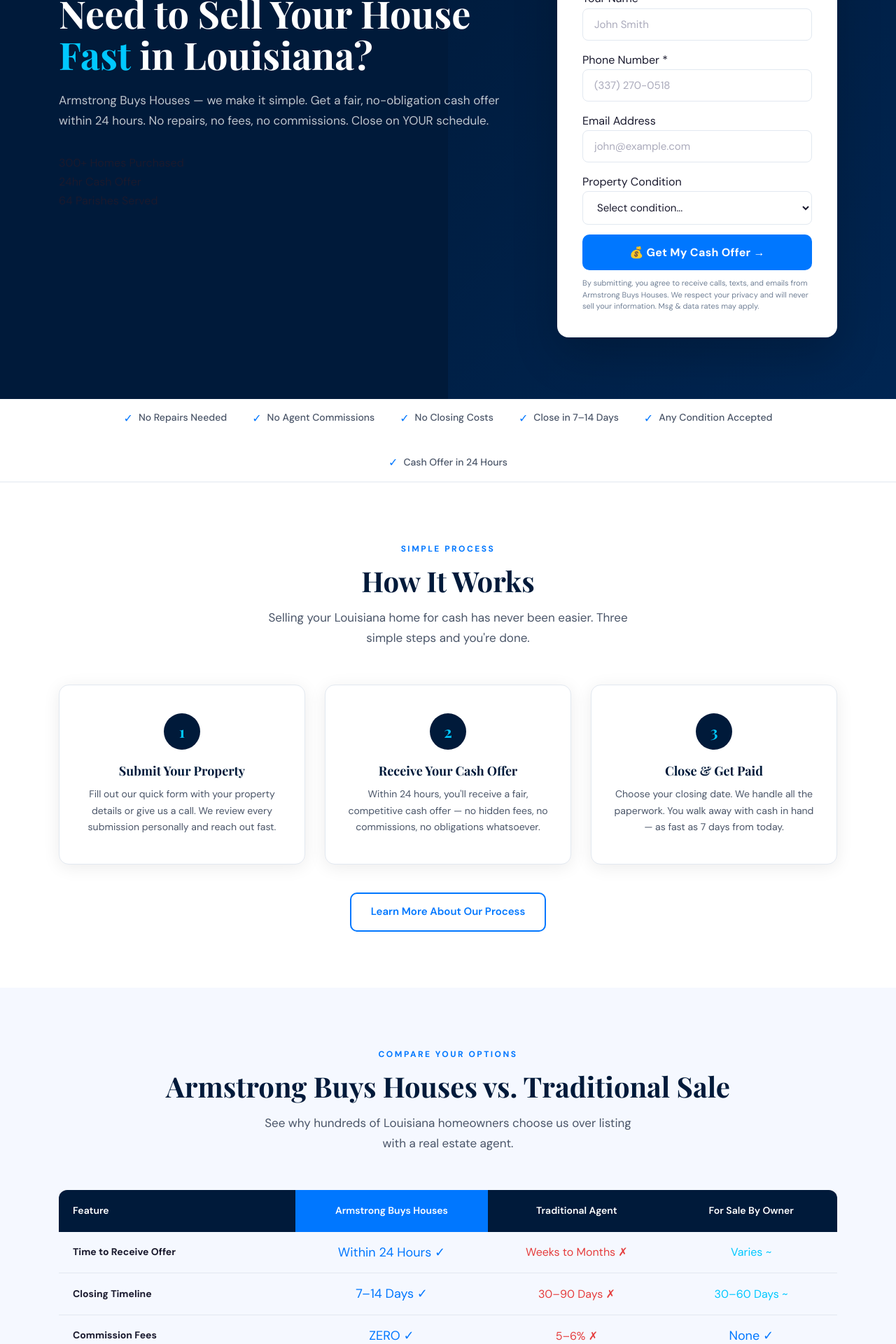
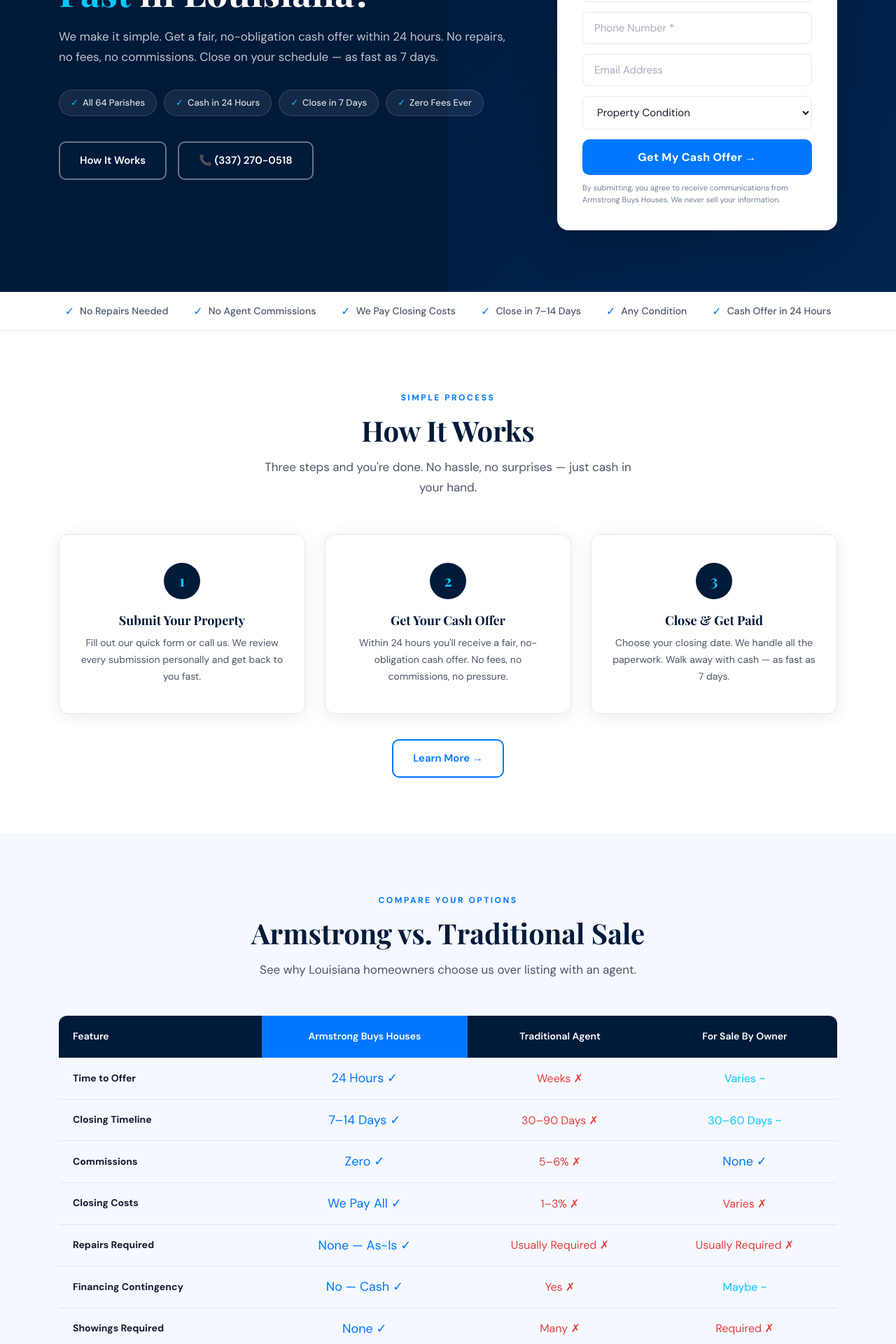
Before and after one commit to Armstrongrealestate/Website, a Flask app: page / in a window 1280 px wide. Shown: the part 400-2320 px from the top of the page at 70% size. Run offline with Flask 3, Linux system fonts and the light colour scheme.

Commit message:
update index html

```diff
--- a/templates/index.html
+++ b/templates/index.html
@@ -1,8 +1,7 @@
 {% extends "base.html" %}
 
 {% block title %}Armstrong Buys Houses | We Buy Houses Fast in Louisiana — All 64 Parishes{% endblock %}
-{% block meta_desc %}We buy houses fast for cash in ALL 64 Louisiana parishes. Get a fair cash offer in 24 hours. No repairs, no fees, no real estate commissions. Call Armstrong Buys Houses today!{% endblock %}
-{% block meta_keys %}we buy houses Louisiana, sell my house fast Louisiana, cash home buyers Louisiana, sell house as-is Louisiana, cash offer Louisiana, Armstrong buys houses{% endblock %}
+{% block meta_desc %}Family-owned cash home buyers in ALL 64 Louisiana parishes. Get a fair cash offer in 24 hours. No repairs, no fees, no commissions. Armstrong Buys Houses — call (337) 270-0518!{% endblock %}
 {% block canonical %}/{% endblock %}
 
 {% block content %}
@@ -12,62 +11,51 @@
   <div class="container">
     <div class="hero-grid">
       <div class="hero-text">
-        <div class="hero-badges">
-          <span class="badge badge-gold">⭐ Trusted Since 2020</span>
-          <span class="badge">✓ All 64 Louisiana Parishes</span>
-          <span class="badge">💰 Cash in 7 Days</span>
+        <div class="hero-eyebrow">⭐ Family-Owned &amp; Operated Since 2020</div>
+        <h1>Need to Sell Your House <em>Fast</em> in Louisiana?</h1>
+        <p>We make it simple. Get a fair, no-obligation cash offer within 24 hours. No repairs, no fees, no commissions. Close on your schedule — as fast as 7 days.</p>
+        <div class="trust-pills">
+          <span class="trust-pill"><span class="dot">✓</span> All 64 Parishes</span>
+          <span class="trust-pill"><span class="dot">✓</span> Cash in 24 Hours</span>
+          <span class="trust-pill"><span class="dot">✓</span> Close in 7 Days</span>
+          <span class="trust-pill"><span class="dot">✓</span> Zero Fees Ever</span>
         </div>
-        <h1>Need to Sell Your House <em>Fast</em> in Louisiana?</h1>
-        <p>Armstrong Buys Houses — we make it simple. Get a fair, no-obligation cash offer within 24 hours. No repairs, no fees, no commissions. Close on YOUR schedule.</p>
-        <div class="hero-stats">
-          <div class="stat-card">
-            <span class="num">300+</span>
-            <span class="label">Homes Purchased</span>
-          </div>
-          <div class="stat-card">
-            <span class="num">24hr</span>
-            <span class="label">Cash Offer</span>
-          </div>
-          <div class="stat-card">
-            <span class="num">64</span>
-            <span class="label">Parishes Served</span>
-          </div>
+        <div style="display:flex; gap:16px; flex-wrap:wrap;">
+          <a href="/how-it-works" class="btn-outline-white">How It Works</a>
+          <a href="tel:+13372700518" class="btn-outline-white">📞 (337) 270-0518</a>
         </div>
       </div>
+
+      <!-- FORM -->
       <div class="offer-card">
         <h3>Get Your Free Cash Offer</h3>
-        <p class="sub">No obligation — respond within 24 hours</p>
-        <form class="offer-form" id="heroForm" action="https://formspree.io/f/xbdejkar" method="POST">
+        <p class="sub">No obligation — we respond within 24 hours</p>
+        <form class="offer-form" action="https://formspree.io/f/xbdejkar" method="POST">
           <div class="form-group">
-            <label>Property Address *</label>
-            <input type="text" name="address" placeholder="123 Main St, New Orleans, LA" required />
+            <input type="text" name="address" placeholder="Property Address *" required />
           </div>
           <div class="form-group">
-            <label>Your Name *</label>
-            <input type="text" name="name" placeholder="John Smith" required />
+            <input type="text" name="name" placeholder="Your Full Name *" required />
           </div>
           <div class="form-group">
-            <label>Phone Number *</label>
-            <input type="tel" name="phone" placeholder="(337) 270-0518" required />
+            <input type="tel" name="phone" placeholder="Phone Number *" required />
           </div>
           <div class="form-group">
-            <label>Email Address</label>
-            <input type="email" name="email" placeholder="john@example.com" />
+            <input type="email" name="email" placeholder="Email Address" />
           </div>
           <div class="form-group">
-            <label>Property Condition</label>
             <select name="condition">
-              <option value="">Select condition...</option>
+              <option value="">Property Condition</option>
               <option>Excellent — Move-in ready</option>
               <option>Good — Minor repairs needed</option>
               <option>Fair — Some repairs needed</option>
-              <option>Poor — Major repairs/renovations</option>
+              <option>Poor — Major repairs needed</option>
               <option>Very Poor — Significant damage</option>
             </select>
           </div>
-          <button type="submit" class="btn-primary">💰 Get My Cash Offer →</button>
-          <div class="success-msg">✅ Thank you! We'll contact you within 24 hours with your cash offer.</div>
-          <p class="form-disclaimer">By submitting, you agree to receive calls, texts, and emails from Armstrong Buys Houses. We respect your privacy and will never sell your information. Msg &amp; data rates may apply.</p>
+          <button type="submit" class="btn-primary">Get My Cash Offer →</button>
+          <div class="success-msg">✅ Thank you! We'll contact you within 24 hours.</div>
+          <p class="form-disclaimer">By submitting, you agree to receive communications from Armstrong Buys Houses. We never sell your information.</p>
         </form>
       </div>
     </div>
@@ -80,9 +68,9 @@
     <div class="trust-items">
       <div class="trust-item"><span class="icon">✓</span> No Repairs Needed</div>
       <div class="trust-item"><span class="icon">✓</span> No Agent Commissions</div>
-      <div class="trust-item"><span class="icon">✓</span> No Closing Costs</div>
+      <div class="trust-item"><span class="icon">✓</span> We Pay Closing Costs</div>
       <div class="trust-item"><span class="icon">✓</span> Close in 7–14 Days</div>
-      <div class="trust-item"><span class="icon">✓</span> Any Condition Accepted</div>
+      <div class="trust-item"><span class="icon">✓</span> Any Condition</div>
       <div class="trust-item"><span class="icon">✓</span> Cash Offer in 24 Hours</div>
     </div>
   </div>
@@ -94,38 +82,38 @@
     <div class="section-header">
       <span class="eyebrow">Simple Process</span>
       <h2>How It Works</h2>
-      <p>Selling your Louisiana home for cash has never been easier. Three simple steps and you're done.</p>
+      <p>Three steps and you're done. No hassle, no surprises — just cash in your hand.</p>
     </div>
     <div class="steps-grid">
       <div class="step-card">
         <div class="step-num">1</div>
         <h3>Submit Your Property</h3>
-        <p>Fill out our quick form with your property details or give us a call. We review every submission personally and reach out fast.</p>
+        <p>Fill out our quick form or call us. We review every submission personally and get back to you fast.</p>
       </div>
       <div class="step-card">
         <div class="step-num">2</div>
-        <h3>Receive Your Cash Offer</h3>
-        <p>Within 24 hours, you'll receive a fair, competitive cash offer — no hidden fees, no commissions, no obligations whatsoever.</p>
+        <h3>Get Your Cash Offer</h3>
+        <p>Within 24 hours you'll receive a fair, no-obligation cash offer. No fees, no commissions, no pressure.</p>
       </div>
       <div class="step-card">
         <div class="step-num">3</div>
         <h3>Close &amp; Get Paid</h3>
-        <p>Choose your closing date. We handle all the paperwork. You walk away with cash in hand — as fast as 7 days from today.</p>
+        <p>Choose your closing date. We handle all the paperwork. Walk away with cash — as fast as 7 days.</p>
       </div>
     </div>
-    <div style="text-align:center; margin-top:40px;">
-      <a href="/how-it-works" class="btn-secondary">Learn More About Our Process</a>
+    <div style="text-align:center; margin-top:36px;">
+      <a href="/how-it-works" class="btn-secondary">Learn More →</a>
     </div>
   </div>
 </section>
 
-<!-- WHY CHOOSE US vs. TRADITIONAL -->
+<!-- COMPARISON -->
 <section class="section section-alt">
   <div class="container">
     <div class="section-header">
       <span class="eyebrow">Compare Your Options</span>
-      <h2>Armstrong Buys Houses vs. Traditional Sale</h2>
-      <p>See why hundreds of Louisiana homeowners choose us over listing with a real estate agent.</p>
+      <h2>Armstrong vs. Traditional Sale</h2>
+      <p>See why Louisiana homeowners choose us over listing with an agent.</p>
     </div>
     <div style="overflow-x:auto;">
       <table class="comparison-table">
@@ -138,60 +126,13 @@
           </tr>
         </thead>
         <tbody>
-          <tr>
-            <td><strong>Time to Receive Offer</strong></td>
-            <td class="check">Within 24 Hours ✓</td>
-            <td class="cross">Weeks to Months ✗</td>
-            <td class="maybe">Varies ~</td>
-          </tr>
-          <tr>
-            <td><strong>Closing Timeline</strong></td>
-            <td class="check">7–14 Days ✓</td>
-            <td class="cross">30–90 Days ✗</td>
-            <td class="maybe">30–60 Days ~</td>
-          </tr>
-          <tr>
-            <td><strong>Commission Fees</strong></td>
-            <td class="check">ZERO ✓</td>
-            <td class="cross">5–6% ✗</td>
-            <td class="check">None ✓</td>
-          </tr>
-          <tr>
-            <td><strong>Closing Costs</strong></td>
-            <td class="check">We Pay All ✓</td>
-            <td class="cross">1–3% ✗</td>
-            <td class="cross">Varies ✗</td>
-          </tr>
-          <tr>
-            <td><strong>Repairs Required</strong></td>
-            <td class="check">None — As-Is ✓</td>
-            <td class="cross">Usually Required ✗</td>
-            <td class="cross">Usually Required ✗</td>
-          </tr>
-          <tr>
-            <td><strong>Home Inspection Contingency</strong></td>
-            <td class="check">No ✓</td>
-            <td class="cross">Yes ✗</td>
-            <td class="cross">Yes ✗</td>
-          </tr>
-          <tr>
-            <td><strong>Financing Contingency</strong></td>
-            <td class="check">No — Cash Buyer ✓</td>
-            <td class="cross">Yes ✗</td>
-            <td class="maybe">Maybe ~</td>
-          </tr>
-          <tr>
-            <td><strong>Showings / Open Houses</strong></td>
-            <td class="check">None ✓</td>
-            <td class="cross">Many Required ✗</td>
-            <td class="cross">Required ✗</td>
-          </tr>
-          <tr>
-            <td><strong>Sale Falls Through Risk</strong></td>
-            <td class="check">Very Low ✓</td>
-            <td class="cross">High (25%+) ✗</td>
-            <td class="cross">High ✗</td>
-          </tr>
+          <tr><td><strong>Time to Offer</strong></td><td class="check">24 Hours ✓</td><td class="cross">Weeks ✗</td><td class="maybe">Varies ~</td></tr>
+          <tr><td><strong>Closing Timeline</strong></td><td class="check">7–14 Days ✓</td><td class="cross">30–90 Days ✗</td><td class="maybe">30–60 Days ~</td></tr>
+          <tr><td><strong>Commissions</strong></td><td class="check">Zero ✓</td><td class="cross">5–6% ✗</td><td class="check">None ✓</td></tr>
+          <tr><td><strong>Closing Costs</strong></td><td class="check">We Pay All ✓</td><td class="cross">1–3% ✗</td><td class="cross">Varies ✗</td></tr>
+          <tr><td><strong>Repairs Required</strong></td><td class="check">None — As-Is ✓</td><td class="cross">Usually Required ✗</td><td class="cross">Usually Required ✗</td></tr>
+          <tr><td><strong>Financing Contingency</strong></td><td class="check">No — Cash ✓</td><td class="cross">Yes ✗</td><td class="maybe">Maybe ~</td></tr>
+          <tr><td><strong>Showings Required</strong></td><td class="check">None ✓</td><td class="cross">Many ✗</td><td class="cross">Required ✗</td></tr>
         </tbody>
       </table>
     </div>
@@ -202,56 +143,17 @@
 <section class="section">
   <div class="container">
     <div class="section-header">
-      <span class="eyebrow">Why Choose Armstrong</span>
-      <h2>We Buy Louisiana Homes in Any Situation</h2>
+      <span class="eyebrow">Any Situation</span>
+      <h2>We Buy in Any Situation</h2>
       <p>No matter why you need to sell, we have a solution that works for you.</p>
     </div>
     <div class="reasons-grid">
-      <div class="reason-card" id="foreclosure">
-        <div class="reason-icon">🏚️</div>
-        <h3>Facing Foreclosure</h3>
-        <p>Stop foreclosure before it ruins your credit. We can close quickly and help you walk away with cash.</p>
-      </div>
-      <div class="reason-card" id="divorce">
-        <div class="reason-icon">⚖️</div>
-        <h3>Going Through Divorce</h3>
-        <p>Divide your assets cleanly and quickly. We make the process simple so you can move forward with your life.</p>
-      </div>
-      <div class="reason-card" id="inherited">
-        <div class="reason-icon">🏛️</div>
-        <h3>Inherited Property</h3>
-        <p>Don't let an inherited home become a burden. We handle probate situations and buy in any condition.</p>
-      </div>
-      <div class="reason-card" id="repairs">
-        <div class="reason-icon">🔨</div>
-        <h3>Needs Major Repairs</h3>
-        <p>Roof damage, foundation issues, fire damage — we buy it as-is. No repair costs, no contractor headaches.</p>
-      </div>
-      <div class="reason-card" id="behind">
-        <div class="reason-icon">💳</div>
-        <h3>Behind on Payments</h3>
-        <p>If you're behind on mortgage payments, we can help you avoid foreclosure and protect your financial future.</p>
-      </div>
-      <div class="reason-card" id="relocation">
-        <div class="reason-icon">✈️</div>
-        <h3>Job Relocation</h3>
-        <p>Moving for a new job? We'll buy your home fast so you don't have to manage a long-distance sale.</p>
-      </div>
-      <div class="reason-card" id="rental">
-        <div class="reason-icon">🏠</div>
-        <h3>Difficult Rental Property</h3>
-        <p>Tired of problem tenants, late rent, or vacant properties? We buy rental homes with tenants in place.</p>
-      </div>
-      <div class="reason-card" id="downsizing">
-        <div class="reason-icon">📦</div>
-        <h3>Downsizing</h3>
-        <p>Ready to simplify? Sell your larger home quickly and move into the next chapter of your life stress-free.</p>
-      </div>
-      <div class="reason-card">
-        <div class="reason-icon">🌪️</div>
-        <h3>Storm / Flood Damage</h3>
-        <p>Louisiana storm damage? We buy hurricane, flood, and weather-damaged homes in any parish — as-is.</p>
-      </div>
+      <div class="reason-card"><div class="reason-icon">🏚️</div><h3>Facing Foreclosure</h3><p>Stop foreclosure before it damages your credit. We can close quickly and help you walk away with cash.</p></div>
+      <div class="reason-card"><div class="reason-icon">⚖️</div><h3>Divorce</h3><p>Divide assets cleanly and quickly. One sale, cash in hand, and you can both move forward.</p></div>
+      <div class="reason-card"><div class="reason-icon">📜</div><h3>Inherited Property</h3><p>Don't let an inherited home become a burden. We handle probate situations and buy as-is.</p></div>
+      <div class="reason-card"><div class="reason-icon">🔨</div><h3>Needs Major Repairs</h3><p>Roof damage, foundation issues, fire damage — we buy it as-is, no repair costs required.</p></div>
+      <div class="reason-card"><div class="reason-icon">🌪️</div><h3>Storm / Flood Damage</h3><p>Louisiana weather is tough. We buy hurricane and flood-damaged homes in any condition.</p></div>
+      <div class="reason-card"><div class="reason-icon">✈️</div><h3>Relocating Fast</h3><p>Moving for a new job? We'll buy your home fast so you don't manage a long-distance sale.</p></div>
     </div>
   </div>
 </section>
@@ -262,41 +164,40 @@
     <div class="section-header">
       <span class="eyebrow">Real Reviews</span>
       <h2>What Louisiana Homeowners Say</h2>
-      <p>Don't take our word for it — hear from real homeowners across Louisiana.</p>
     </div>
     <div class="testimonials-grid">
       <div class="testimonial-card">
         <div class="stars">★★★★★</div>
-        <p class="testimonial-text">"Armstrong Buys Houses made selling my New Orleans home so incredibly easy. I got a fair cash offer within hours and closed in 10 days. No repairs, no showings — just cash in my account!"</p>
+        <p class="testimonial-text">"Armstrong made selling my New Orleans home so easy. Cash offer in hours, closed in 10 days. No repairs, no showings — just cash in my account!"</p>
         <div class="reviewer">Marcus T.</div>
         <div class="reviewer-location">New Orleans, Orleans Parish</div>
       </div>
       <div class="testimonial-card">
         <div class="stars">★★★★★</div>
-        <p class="testimonial-text">"I was facing foreclosure and didn't know what to do. Armstrong stepped in, gave me a cash offer the same day I called, and we closed before the bank could foreclose. They literally saved me."</p>
+        <p class="testimonial-text">"I was facing foreclosure and didn't know what to do. Armstrong gave me a cash offer the same day I called and we closed before the bank could foreclose. They saved me."</p>
         <div class="reviewer">Denise R.</div>
         <div class="reviewer-location">Baton Rouge, East Baton Rouge Parish</div>
       </div>
       <div class="testimonial-card">
         <div class="stars">★★★★★</div>
-        <p class="testimonial-text">"Inherited my grandmother's house in Shreveport — it needed a lot of work. Armstrong bought it as-is for a price I was happy with. The whole process took less than 2 weeks. Highly recommend!"</p>
+        <p class="testimonial-text">"Inherited my grandmother's house in Shreveport — it needed a lot of work. Armstrong bought it as-is for a fair price. The whole process took less than 2 weeks."</p>
         <div class="reviewer">James L.</div>
         <div class="reviewer-location">Shreveport, Caddo Parish</div>
       </div>
     </div>
-    <div style="text-align:center; margin-top:40px;">
-      <a href="/reviews" class="btn-secondary">Read All Reviews</a>
+    <div style="text-align:center; margin-top:36px;">
+      <a href="/reviews" class="btn-secondary">Read All Reviews →</a>
     </div>
   </div>
 </section>
 
-<!-- ALL PARISHES -->
+<!-- PARISHES -->
 <section class="section">
   <div class="container">
     <div class="section-header">
       <span class="eyebrow">Statewide Coverage</span>
-      <h2>We Buy Houses in All 64 Louisiana Parishes</h2>
-      <p>From the bayous to the city — wherever your property is in Louisiana, we'll make you a cash offer.</p>
+      <h2>We Buy in All 64 Louisiana Parishes</h2>
+      <p>Wherever your property is in Louisiana, we'll make you a cash offer.</p>
     </div>
     <div class="parishes-grid">
       {% for parish in parishes %}
@@ -306,35 +207,31 @@
   </div>
 </section>
 
-<!-- FAQ SNIPPET -->
+<!-- FAQ -->
 <section class="section section-alt">
   <div class="container-sm">
     <div class="section-header">
-      <span class="eyebrow">Frequently Asked</span>
+      <span class="eyebrow">FAQ</span>
       <h2>Common Questions</h2>
     </div>
     <div class="faq-item">
-      <div class="faq-question">How fast can you close on my Louisiana house? <span class="faq-toggle">+</span></div>
-      <div class="faq-answer">We can close in as few as 7 days, or on whatever timeline works best for you. Unlike traditional buyers, we use cash — no financing delays, no waiting on banks. You pick the date.</div>
+      <div class="faq-question">How fast can you close? <span class="faq-toggle">+</span></div>
+      <div class="faq-answer">We can close in as few as 7 days, or on whatever timeline works for you. We use cash — no bank financing delays. You pick the date.</div>
     </div>
     <div class="faq-item">
-      <div class="faq-question">Do I need to make repairs before selling? <span class="faq-toggle">+</span></div>
-      <div class="faq-answer">Absolutely not. We buy houses in any condition — foundation issues, roof damage, flood damage, fire damage, outdated kitchens, you name it. We handle all repairs after purchase so you don't have to spend a dime.</div>
+      <div class="faq-question">Do I need to make repairs? <span class="faq-toggle">+</span></div>
+      <div class="faq-answer">Not at all. We buy in any condition — foundation issues, roof damage, flood damage, fire damage, outdated kitchens. We handle everything after closing.</div>
     </div>
     <div class="faq-item">
       <div class="faq-question">Are there any fees or commissions? <span class="faq-toggle">+</span></div>
-      <div class="faq-answer">Zero. We pay all closing costs. There are no real estate agent commissions, no hidden fees, and no surprise deductions from your offer. The cash offer we make is what you receive.</div>
+      <div class="faq-answer">Zero. We pay all closing costs. No real estate agent commissions, no hidden fees. The cash offer we make is exactly what you receive.</div>
     </div>
     <div class="faq-item">
-      <div class="faq-question">How do you determine your cash offer price? <span class="faq-toggle">+</span></div>
-      <div class="faq-answer">We consider the property's location, current condition, recent comparable sales in your area, and the cost of any needed repairs. We always aim to give you the highest fair price we can while making the investment work for us.</div>
+      <div class="faq-question">Do you buy in all Louisiana parishes? <span class="faq-toggle">+</span></div>
+      <div class="faq-answer">Yes — all 64 Louisiana parishes. From New Orleans and Baton Rouge to Shreveport, Lake Charles, Lafayette, DeRidder, Leesville, and everywhere in between.</div>
     </div>
-    <div class="faq-item">
-      <div class="faq-question">Do you buy houses in all Louisiana parishes? <span class="faq-toggle">+</span></div>
-      <div class="faq-answer">Yes! We buy in all 64 Louisiana parishes — from New Orleans and Baton Rouge to Shreveport, Lake Charles, Lafayette, Monroe, and every rural parish in between. If it's in Louisiana, we're interested.</div>
-    </div>
-    <div style="text-align:center; margin-top:32px;">
-      <a href="/faq" class="btn-secondary">View All FAQs</a>
+    <div style="text-align:center; margin-top:28px;">
+      <a href="/faq" class="btn-secondary">View All FAQs →</a>
     </div>
   </div>
 </section>
```
